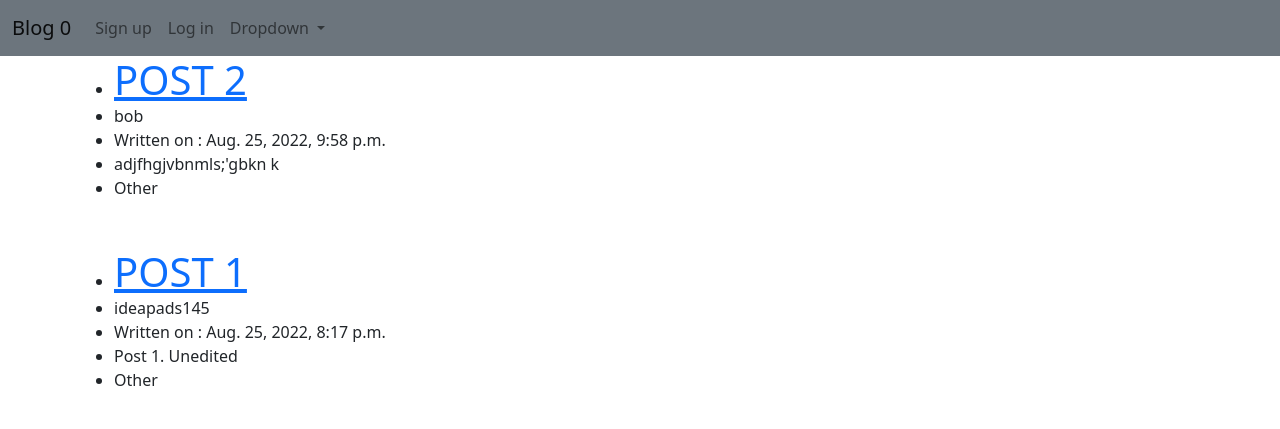
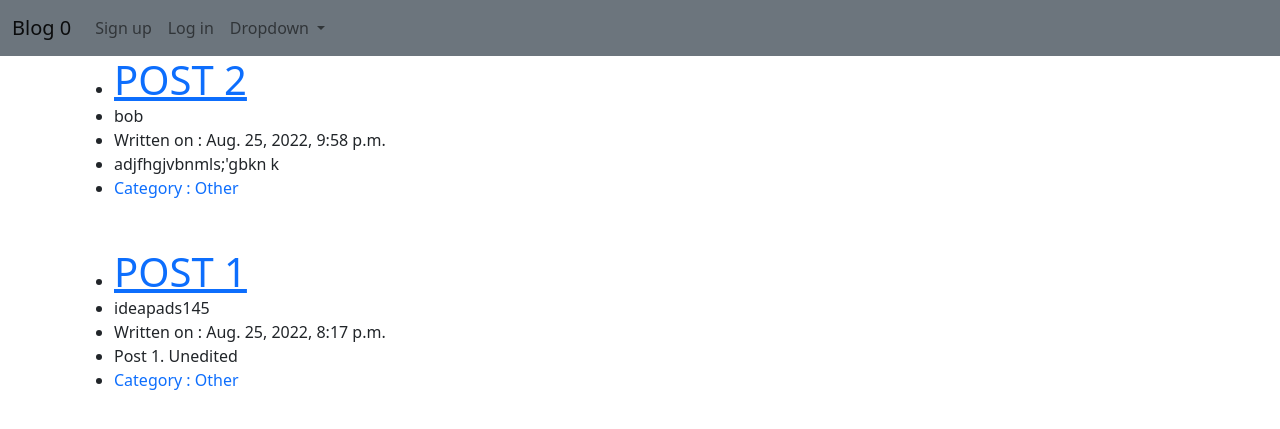
Before and after one commit to grgkimari/techblog, a Django app: page / in a window 1280 px wide. Shown: the top 429 px of the page. Run offline with Django 4.2, Linux system fonts and the light colour scheme; data comes from the database, SQL or seed files in the repository; both versions use the stored data as it was after the commit.

Commit message:
temporary fix for article links on category page

```diff
--- a/apps/mainblog/Templates/category.html
+++ b/apps/mainblog/Templates/category.html
@@ -9,7 +9,7 @@
             {% if category_posts %}
                 {% for obj in category_posts %}
                 <div class="container my-1 border border-dark bg-light">
-                    <a href="{% url 'article_view'  %}" class ="text-decoration-none">{{obj}}</a>
+                    {{obj}}
             </div>
                 {% endfor %}
             {% else %}
--- a/apps/mainblog/Templates/homepage.html
+++ b/apps/mainblog/Templates/homepage.html
@@ -7,7 +7,7 @@
         <li>{{post.author}}</li>
         <li>Written on : {{post.dateCreated}}</li>
         <li>{{post.body}}</li>
-        <li>{{post.category}}</li>
+        <li><a href ="{% url 'category' post.category %}" class="text-decoration-none">Category : {{post.category}}</a></li>
         <br><br>
         {% if request.user.is_authenticated %}
             <li><a href="{% url 'edit_post' post.pk %}" class="btn btn-secondary my-1">Edit</a></li>
--- a/apps/mainblog/urls.py
+++ b/apps/mainblog/urls.py
@@ -1,13 +1,13 @@
 from django.urls import path
 from . import views
-from .views import HomeView, ArticleView, AddPostView, EditPostView,DeletePostView, AddCategoryView, categoryView
+from .views import HomeView, ArticleView, AddPostView, EditPostView,DeletePostView, AddCategoryView, CategoryView
 
 urlpatterns = [
     path('',HomeView.as_view(), name = "homepage"),
-    path('article/<int:pk>',ArticleView.as_view(), name = "article_view"),
+    path('article/<int:pk>/',ArticleView.as_view(), name = "article_view"),
     path('add_post',AddPostView.as_view(), name = "add_post"),
     path('edit_post/<int:pk>',EditPostView.as_view(), name = "edit_post"),
     path('delete_post/<int:pk>',DeletePostView.as_view(), name = "delete_post"),
     path('add_category/',AddCategoryView.as_view(), name = "add_category"),
-    path('category/<str:category>',categoryView, name = "view_category"),
+    path('category/<str:category>/',CategoryView, name = "category"),
 ]
--- a/apps/mainblog/views.py
+++ b/apps/mainblog/views.py
@@ -35,7 +35,7 @@ class AddCategoryView(CreateView):
     fields  = '__all__'
     template_name = 'add_category.html'
 
-def categoryView(request, category):
+def CategoryView(request, category):
 
     category_posts = [obj for obj in Post.objects.filter(category__icontains = category)]
     return render(request, 'category.html', {'category' : category, 'category_posts' : category_posts})
```
Also changed, not shown: db.sqlite3.
